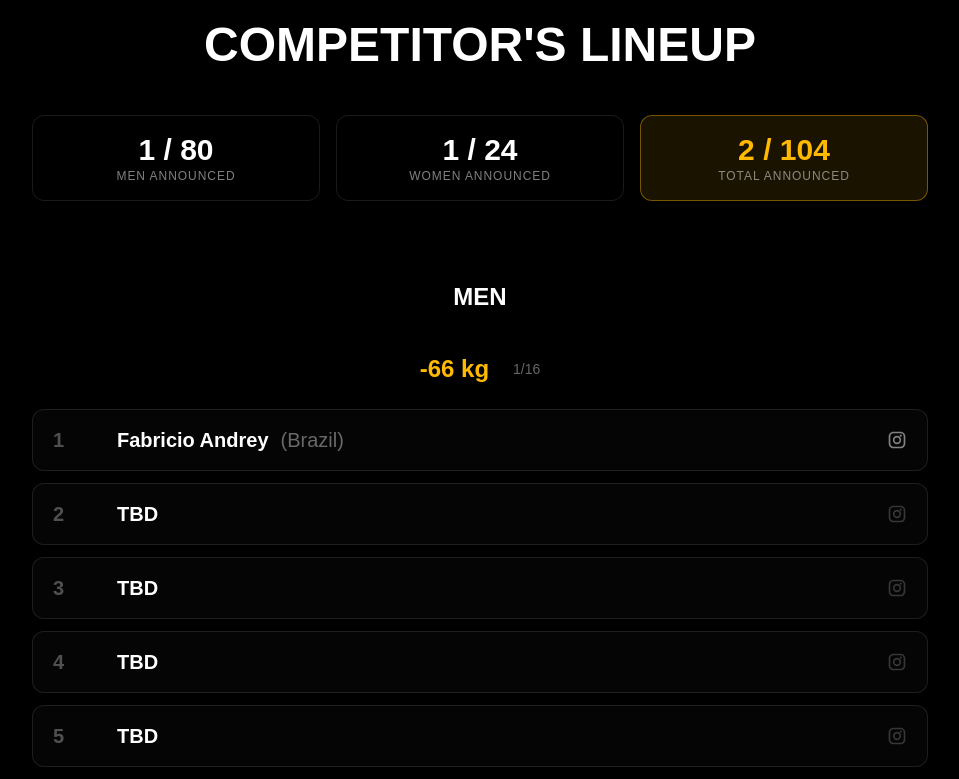
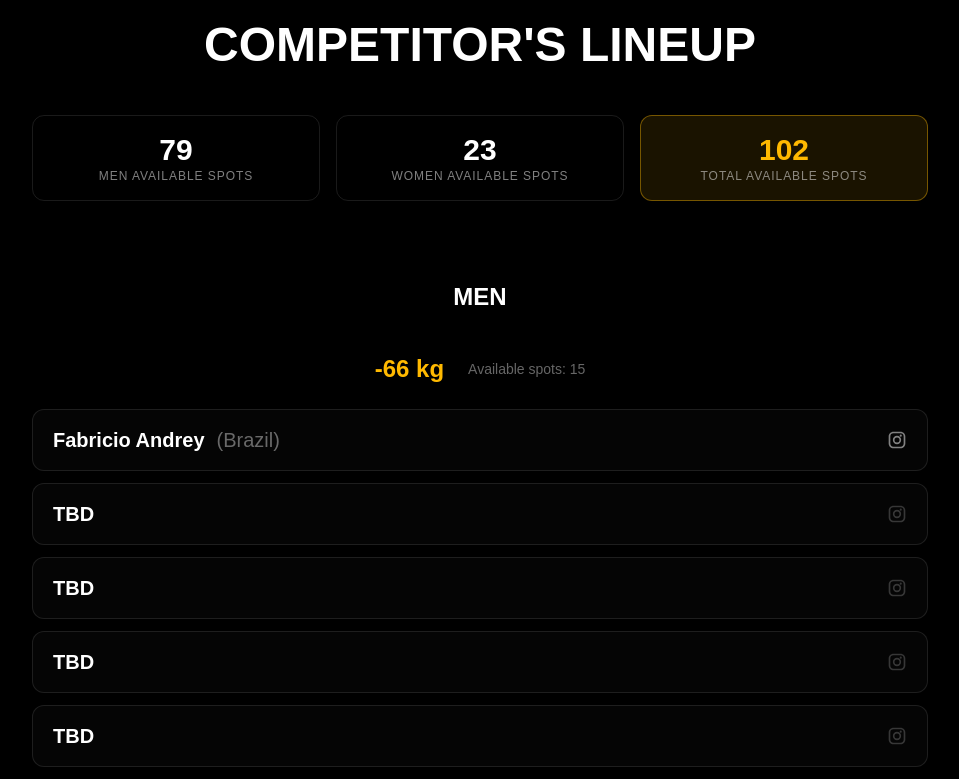
Before and after one commit to MatiADCC/adcc-2026, a Next.js app: page /competitors in a window 1280 px wide. Shown: the part 700-1479 px from the top of the page, without its empty margins (160-1119 px from the left). Built offline with nearby package versions, Linux system fonts and the light colour scheme.

Commit message:
update competitors layout

```diff
--- a/app/competitors/page.tsx
+++ b/app/competitors/page.tsx
@@ -113,6 +113,10 @@ export default async function CompetitorsPage() {
   const womenSpots = divisions.women.reduce((s, d) => s + d.spots, 0);
   const totalSpots = menSpots + womenSpots;
 
+  const menAvailable = menSpots - menCount;
+  const womenAvailable = womenSpots - womenCount;
+  const totalAvailable = totalSpots - (menCount + womenCount);
+
   const quickMenu = [
     { label: 'M -66', href: '#men-66' },
     { label: 'M -77', href: '#men-77' },
@@ -134,7 +138,7 @@ export default async function CompetitorsPage() {
             className="h-12 w-auto object-contain"
           />
 
-          <div className="hidden lg:flex gap-3">
+          <div className="hidden gap-3 lg:flex">
             {quickMenu.map((i) => (
               <a
                 key={i.href}
@@ -172,29 +176,23 @@ export default async function CompetitorsPage() {
 
             <div className="mt-10 grid w-full grid-cols-3 gap-4">
               <div className="rounded-xl border border-white/10 p-4 text-center">
-                <div className="text-3xl font-black">
-                  {menCount} / {menSpots}
-                </div>
+                <div className="text-3xl font-black">{menAvailable}</div>
                 <div className="whitespace-nowrap text-xs uppercase tracking-[0.08em] text-white/50">
-                  Men Announced
+                  Men Available Spots
                 </div>
               </div>
 
               <div className="rounded-xl border border-white/10 p-4 text-center">
-                <div className="text-3xl font-black">
-                  {womenCount} / {womenSpots}
-                </div>
+                <div className="text-3xl font-black">{womenAvailable}</div>
                 <div className="whitespace-nowrap text-xs uppercase tracking-[0.08em] text-white/50">
-                  Women Announced
+                  Women Available Spots
                 </div>
               </div>
 
               <div className="rounded-xl border border-amber-400/40 bg-amber-400/10 p-4 text-center">
-                <div className="text-3xl font-black text-amber-400">
-                  {menCount + womenCount} / {totalSpots}
-                </div>
+                <div className="text-3xl font-black text-amber-400">{totalAvailable}</div>
                 <div className="whitespace-nowrap text-xs uppercase tracking-[0.08em] text-white/50">
-                  Total Announced
+                  Total Available Spots
                 </div>
               </div>
             </div>
@@ -208,6 +206,7 @@ export default async function CompetitorsPage() {
 
               {data[group].map((div) => {
                 const rows = fillSpots(div.athletes, div.spots);
+                const availableSpots = div.spots - div.athletes.length;
 
                 return (
                   <section key={div.slug} id={div.slug} className="mb-16 scroll-mt-32">
@@ -217,7 +216,7 @@ export default async function CompetitorsPage() {
                       </h3>
 
                       <div className="text-sm text-white/40">
-                        {div.athletes.length}/{div.spots}
+                        Available spots: {availableSpots}
                       </div>
                     </div>
 
@@ -227,12 +226,7 @@ export default async function CompetitorsPage() {
                           key={i}
                           className="flex items-center justify-between rounded-xl border border-white/10 bg-white/[0.02] px-5 py-4 transition hover:border-amber-400/40"
                         >
-                          <div className="flex items-center gap-6">
-                            <div className="w-10 text-xl font-bold text-white/30">
-                              {i + 1}
-                            </div>
-
-                            <div className="flex items-center gap-3 text-lg font-semibold md:text-xl">
+                          <div className="flex min-w-0 flex-1 items-center gap-3 text-left text-lg font-semibold md:text-xl">
                             <span>{a.name}</span>
                             {a.country && (
                               <span className="font-medium text-white/40">
@@ -240,19 +234,18 @@ export default async function CompetitorsPage() {
                               </span>
                             )}
                           </div>
-                          </div>
 
                           {a.instagram ? (
                             <a
                               href={a.instagram}
                               target="_blank"
                               rel="noopener noreferrer"
-                              className="text-white/50 transition hover:text-amber-400"
+                              className="ml-4 shrink-0 text-white/50 transition hover:text-amber-400"
                             >
                               <InstagramIcon />
                             </a>
                           ) : (
-                            <span className="text-white/20">
+                            <span className="ml-4 shrink-0 text-white/20">
                               <InstagramIcon />
                             </span>
                           )}
```
Lines whose indentation alone changed are shown as unchanged.
